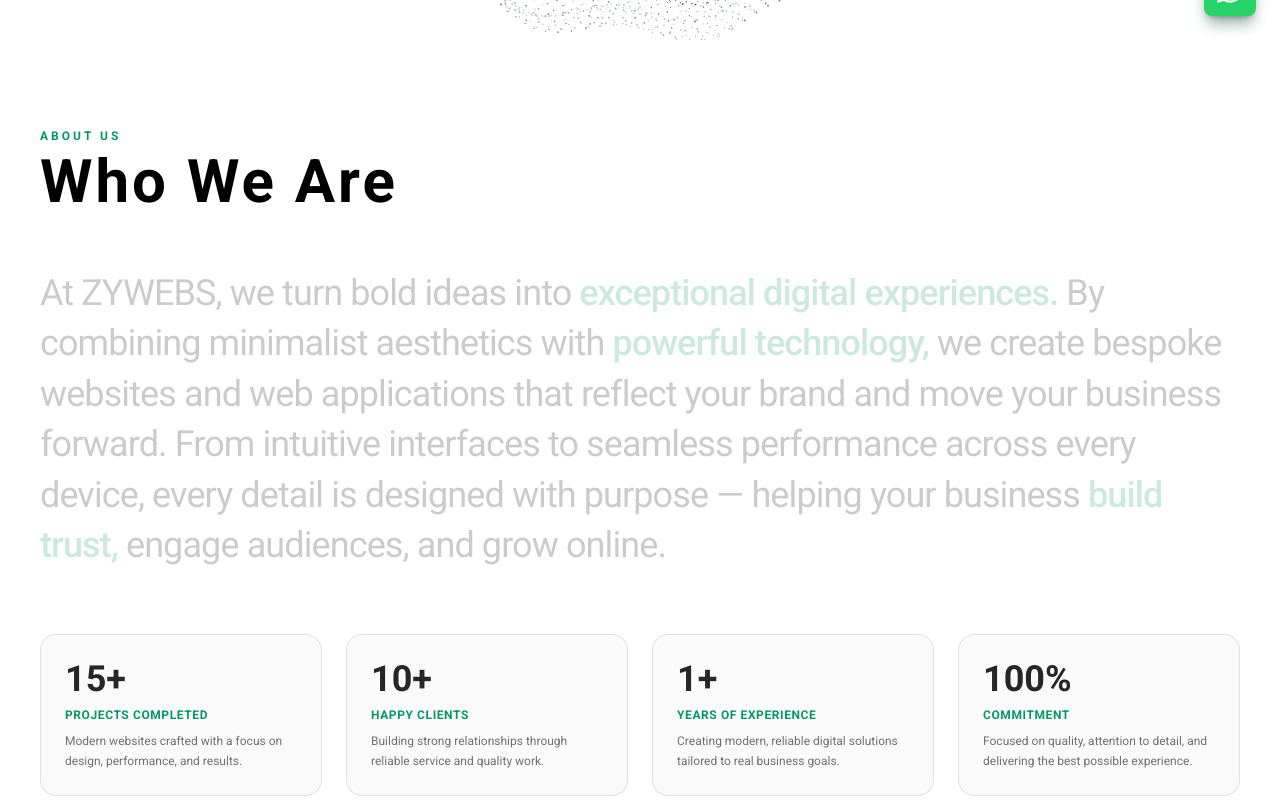
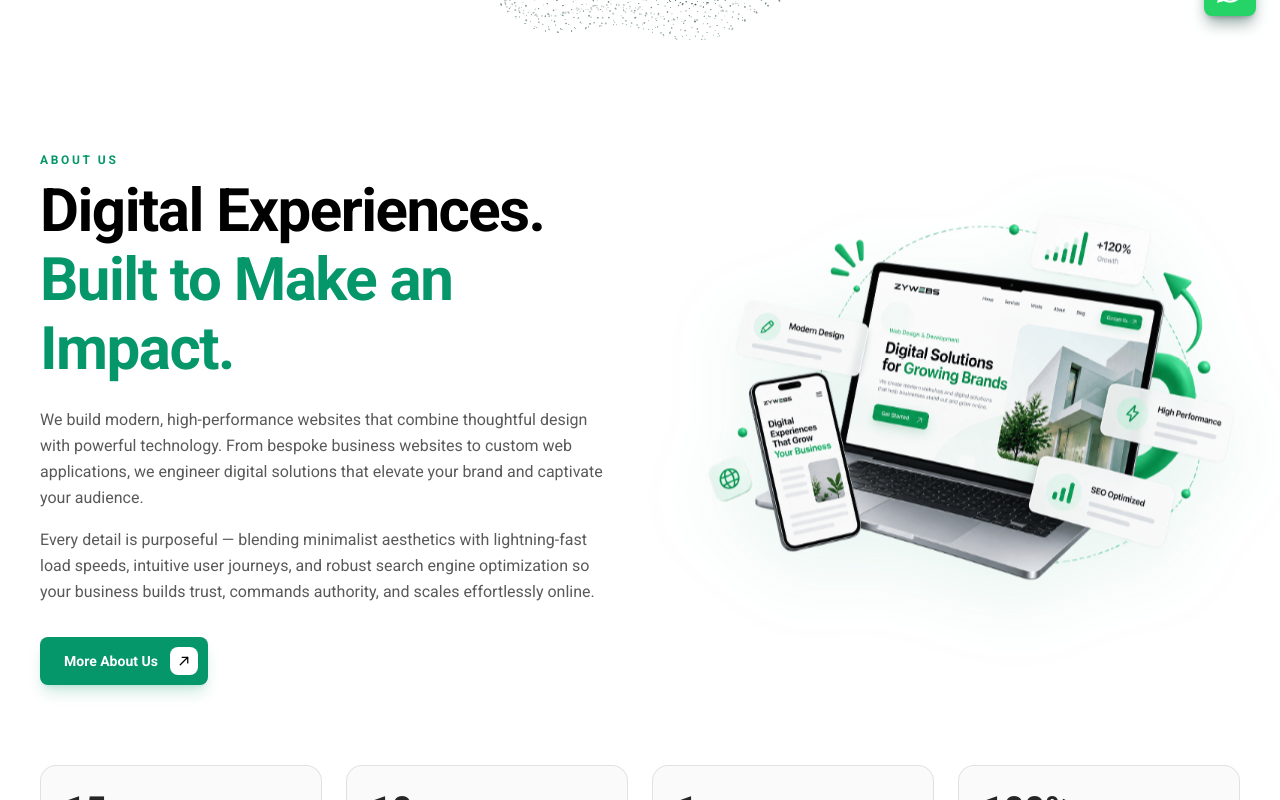
Before and after one commit to jeevanthomas7/zywebs, a Next.js app: page / in a window 1280 px wide. Shown: the part 760-1560 px from the top of the page. Built offline with nearby package versions, Linux system fonts and the light colour scheme.

Commit message:
updation

```diff
--- a/app/components/about.tsx
+++ b/app/components/about.tsx
@@ -1,19 +1,6 @@
 "use client";
 
 import React, { useEffect, useRef, useState } from "react";
-
-const aboutText =
-  "At ZYWEBS, we turn bold ideas into exceptional digital experiences. By combining minimalist aesthetics with powerful technology, we create bespoke websites and web applications that reflect your brand and move your business forward. From intuitive interfaces to seamless performance across every device, every detail is designed with purpose — helping your business build trust, engage audiences, and grow online.";
-
-export const HIGHLIGHTED_GREEN_WORDS = [
-  "exceptional",
-  "digital",
-  "experiences",
-  "powerful",
-  "technology",
-  "build",
-  "trust",
-];
 
 const stats = [
   {
@@ -26,7 +13,7 @@
   {
     value: 10,
     suffix: "+",
-    label: "Happy Clients",
+    label: " Clients Work Completed",
     description:
       "Building strong relationships through reliable service and quality work.",
   },
@@ -37,7 +24,6 @@
     description:
       "Creating modern, reliable digital solutions tailored to real business goals.",
   },
-
   {
     value: 100,
     suffix: "%",
@@ -45,79 +31,51 @@
     description:
       "Focused on quality, attention to detail, and delivering the best possible experience.",
   },
-
 ];
 
 export function About() {
-  const paragraphRef = useRef<HTMLParagraphElement | null>(null);
+  const sectionRef = useRef<HTMLElement | null>(null);
+  const imageRef = useRef<HTMLDivElement | null>(null);
   const statsRef = useRef<HTMLDivElement | null>(null);
   const animatedRef = useRef(false);
   const [counts, setCounts] = useState(stats.map(() => 0));
 
   useEffect(() => {
-    const paragraph = paragraphRef.current;
-    if (!paragraph) return;
+    let ticking = false;
 
-    const words = paragraph.querySelectorAll<HTMLSpanElement>("span.reveal-word");
-    const reduced = window.matchMedia("(prefers-reduced-motion: reduce)").matches;
-
-    if (reduced) {
-      words.forEach((word) => {
-        word.style.opacity = "1";
-      });
+    const handleScroll = () => {
+      if (!ticking) {
+        requestAnimationFrame(() => {
+          if (!sectionRef.current || !imageRef.current) {
+            ticking = false;
             return;
           }
 
-    let isVisible = false;
-    let rafId = 0;
+          const rect = sectionRef.current.getBoundingClientRect();
+          const windowHeight = window.innerHeight;
 
-    const update = () => {
-      if (!paragraph || !isVisible) return;
-      const rect = paragraph.getBoundingClientRect();
-      const height = window.innerHeight;
+          if (rect.top < windowHeight && rect.bottom > 0) {
+            const progress =
+              (windowHeight - rect.top) / (windowHeight + rect.height);
+            const translateY = (progress - 0.5) * -70;
+            imageRef.current.style.transform = `translate3d(0, ${translateY.toFixed(
+              2
+            )}px, 0)`;
+          }
 
-      const startY = height * 0.85;
-      const endY = height * 0.15;
-      const totalDist = startY - endY + rect.height;
-      const currentDist = startY - rect.top;
-      const progress = Math.max(0, Math.min(1, currentDist / totalDist));
-
-      const total = words.length;
-      words.forEach((word, index) => {
-        const wordProgress = Math.max(0, Math.min(1, progress * total - index));
-        const opacity = 0.2 + wordProgress * 0.8;
-        word.style.opacity = opacity.toFixed(3);
+          ticking = false;
         });
+        ticking = true;
+      }
     };
 
-    const loop = () => {
-      if (isVisible) update();
-      rafId = requestAnimationFrame(loop);
-    };
-
-    const observer = new IntersectionObserver(
-      ([entry]) => {
-        isVisible = entry.isIntersecting;
-        if (isVisible) update();
-      },
-      { rootMargin: "250px 0px 250px 0px" }
-    );
-
-    observer.observe(paragraph);
-    rafId = requestAnimationFrame(loop);
-
-    const onScrollOrResize = () => {
-      if (isVisible) update();
-    };
-
-    window.addEventListener("scroll", onScrollOrResize, { passive: true });
-    window.addEventListener("resize", onScrollOrResize, { passive: true });
+    handleScroll();
+    window.addEventListener("scroll", handleScroll, { passive: true });
+    window.addEventListener("resize", handleScroll, { passive: true });
 
     return () => {
-      observer.disconnect();
-      cancelAnimationFrame(rafId);
-      window.removeEventListener("scroll", onScrollOrResize);
-      window.removeEventListener("resize", onScrollOrResize);
+      window.removeEventListener("scroll", handleScroll);
+      window.removeEventListener("resize", handleScroll);
     };
   }, []);
 
@@ -162,78 +120,118 @@
     };
   }, []);
 
-  const isGreenWord = (word: string) => {
-    const clean = word.toLowerCase().replace(/[^a-z0-9]/g, "");
-    return HIGHLIGHTED_GREEN_WORDS.some(
-      (hw) => hw.toLowerCase().replace(/[^a-z0-9]/g, "") === clean
-    );
-  };
-
-  const words = aboutText.trim().split(/\s+/);
-
   return (
     <section
+      ref={sectionRef}
       id="about"
-      className="w-full bg-white pt-10 sm:pt-16 lg:pt-22 sm:pb-16 lg:pb-22 text-black overflow-hidden"
+      className="w-full bg-white pt-10 sm:pt-20 lg:pt-28 pb-0 sm:pb-20 lg:pb-24 text-black overflow-hidden"
     >
       <div className="container mx-auto px-3 sm:px-6 lg:px-10">
-        <div className="mb-8 lg:mb-14">
-          <p className="text-xs font-semibold uppercase tracking-[0.25em] text-[#059669] text-center sm:text-left">
+        <div className="grid grid-cols-1 sm:grid-cols-12 gap-8 lg:gap-12 items-center">
+          <div className="order-1 lg:order-1 sm:col-span-6 flex flex-col">
+            <div className="text-center sm:text-left">
+              <p className="text-xs font-semibold uppercase tracking-[0.22em] text-[#059669]">
                 About Us
               </p>
 
-          <h2 className="mt-2 text-3xl sm:text-5xl lg:text-6xl font-semibold tracking-wider text-center sm:text-left">
-            <span className="text-black">Who We Are </span>
+              <h2 className="mt-2 text-[32px] sm:text-4xl lg:text-6xl font-semibold tracking-tight text-black leading-[1.15]">
+                Digital Experiences.
+                <br />
+                <span className="text-[#059669]">
+                  Built to Make an Impact.
+                </span>
               </h2>
             </div>
 
-        <div className="w-full">
-          <p
-            ref={paragraphRef}
-            className="w-full text-xl sm:text-4xl lg:text-4xl font-normal leading-[1.3] lg:leading-[1.4] tracking-tight"
-          >
-            {words.map((word, index) => {
-              const highlighted = isGreenWord(word);
-              return (
-                <React.Fragment key={index}>
-                  <span
-                    className={`reveal-word inline-block transition-opacity duration-150 ease-out ${
-                      highlighted
-                        ? "text-[#059669] font-medium"
-                        : "text-black"
-                    }`}
-                    style={{ opacity: 0.2 }}
-                  >
-                    {word}
-                  </span>
-                  {index < words.length - 1 ? " " : ""}
-                </React.Fragment>
-              );
-            })}
+
+
+            <div className="hidden sm:block mt-4 sm:mt-6 space-y-3 sm:space-y-4 text-sm sm:text-base leading-relaxed text-black/65 max-w-2xl text-left">
+              <p>
+                We build modern, high-performance websites that combine thoughtful
+                design with powerful technology. From bespoke business websites to
+                custom web applications, we engineer digital solutions that elevate
+                your brand and captivate your audience.
+              </p>
+              <p>
+                Every detail is purposeful — blending minimalist aesthetics with
+                lightning-fast load speeds, intuitive user journeys, and robust search
+                engine optimization so your business builds trust, commands authority,
+                and scales effortlessly online.
               </p>
             </div>
 
-        <div className="mt-8 sm:mt-12 lg:mt-16 grid grid-cols-1 lg:grid-cols-4 gap-8 lg:gap-14 items-center">
-          <div className="order-2 lg:order-1 lg:col-span-7">
+            <div className="hidden sm:flex mt-6 sm:mt-8 items-center justify-start">
+              <a
+                href="#"
+                className="group inline-flex items-center gap-2.5 sm:gap-3 rounded-lg bg-[#059669] pl-5 pr-2 py-2 sm:pl-6 sm:pr-2.5 sm:py-2.5 text-xs sm:text-sm font-semibold text-white transition-all duration-300 hover:bg-[#047857] hover:shadow-xl hover:shadow-[#059669]/25 active:scale-95 cursor-pointer shadow-lg shadow-[#059669]/20"
+              >
+                <span>More About Us</span>
+                <span className="relative flex h-6 w-6 sm:h-7 sm:w-7 shrink-0 items-center justify-center overflow-hidden rounded-md sm:rounded-lg bg-white text-black transition-transform duration-300 group-hover:scale-105">
+                  <svg
+                    className="h-3 w-3 sm:h-3 sm:w-3 transition-transform duration-300 ease-out group-hover:translate-x-4 group-hover:-translate-y-4"
+                    fill="none"
+                    viewBox="0 0 24 24"
+                    stroke="currentColor"
+                    strokeWidth="2.5"
+                  >
+                    <path
+                      strokeLinecap="round"
+                      strokeLinejoin="round"
+                      d="M4.5 19.5l15-15m0 0H8.25m11.25 0v11.25"
+                    />
+                  </svg>
+                  <svg
+                    className="absolute h-3 w-3 sm:h-3 sm:w-3 -translate-x-4 translate-y-4 transition-transform duration-300 ease-out group-hover:translate-x-0 group-hover:translate-y-0"
+                    fill="none"
+                    viewBox="0 0 24 24"
+                    stroke="currentColor"
+                    strokeWidth="2.5"
+                  >
+                    <path
+                      strokeLinecap="round"
+                      strokeLinejoin="round"
+                      d="M4.5 19.5l15-15m0 0H8.25m11.25 0v11.25"
+                    />
+                  </svg>
+                </span>
+              </a>
+            </div>
+          </div>
+
+          <div className="order-1 lg:order-2 sm:col-span-6 items-center justify-center relative">
+            <div
+              ref={imageRef}
+              className="w-full max-w-3xl flex items-center justify-center transition-transform duration-75 ease-out will-change-transform"
+            >
+              <img
+                src="/img/abt.png"
+                alt="Digital Experiences - ZYWEBS"
+                className="w-full h-auto object-contain lg:max-h-[520px] select-none pointer-events-none drop-shadow-[0_20px_40px_rgba(5,150,105,0.1)]"
+                loading="lazy"
+              />
+            </div>
+          </div>
+        </div>
+
         <div
           ref={statsRef}
-              className="grid grid-cols-3 lg:grid-cols-4 gap-2.5 sm:gap-4 lg:gap-6"
+          className="mt-8 sm:mt-16 lg:mt-20 grid grid-cols-3 sm:grid-cols-4 gap-2.5 sm:gap-4 lg:gap-6"
         >
           {stats.map((stat, index) => {
             const isCommitment = stat.label === "Commitment";
             return (
               <div
                 key={stat.label}
-                    className={`rounded-xl sm:rounded-2xl border border-black/10 bg-black/[0.02] p-3 sm:p-5 lg:p-6 transition-all duration-300 hover:border-[#059669]/40 hover:bg-[#059669]/[0.02] flex flex-col justify-between ${
-                      isCommitment ? "hidden lg:flex" : "flex"
+                className={`rounded-md sm:rounded-2xl border border-black/10 bg-black/[0.02] p-3 sm:p-5 lg:p-6 transition-all duration-300 hover:border-[#059669]/40 hover:bg-[#059669]/[0.02] flex flex-col justify-between ${
+                  isCommitment ? "hidden sm:flex" : "flex"
                 }`}
               >
-                    <div className="text-2xl sm:text-3xl lg:text-4xl font-bold text-black/85">
+                <div className="text-xl sm:text-3xl lg:text-4xl font-bold text-black/85">
                   {counts[index]}
                   {stat.suffix}
                 </div>
 
-                    <div className="mt-1 sm:mt-2 text-[10px] sm:text-xs font-semibold uppercase tracking-wider text-[#059669]">
+                <div className="mt-1 sm:mt-2 text-[9px] sm:text-xs font-semibold uppercase tracking-wider text-[#059669]">
                   {stat.label}
                 </div>
 
@@ -245,20 +243,6 @@
           })}
         </div>
       </div>
-
-          {/* <div className="hidden lg:flex order-1 lg:order-2 lg:col-span-5 flex items-center justify-center">
-            <div className="relative flex items-center justify-center p-2 sm:p-4">
-              <div className="pointer-events-none absolute -inset-6 rounded-full bg-[#059669]/10 blur-3xl" />
-
-              <img
-                src="/logo/icon.png"
-                alt="ZYWEBS Z Logo"
-                className="relative h-44 sm:h-56 lg:h-72 w-auto object-contain animate-float drop-shadow-[0_15px_35px_rgba(5,150,105,0.25)] select-none"
-              />
-            </div>
-          </div> */}
-        </div>
-      </div>
     </section>
   );
 }
--- a/app/components/testimonials.tsx
+++ b/app/components/testimonials.tsx
@@ -78,7 +78,7 @@
               key={`img-${currentIndex}`}
               src={current.image}
               alt={current.name}
-              className="absolute inset-0 h-full w-full object-cover grayscale transition-all duration-500 ease-out animate-in fade-in"
+              className="absolute inset-0 h-full w-full object-cover transition-all duration-500 ease-out animate-in fade-in"
             />
             <div className="absolute inset-0 bg-gradient-to-t from-black/60 via-black/10 to-transparent pointer-events-none" />
 
```
Also changed, not shown: public/img/abt.png (added), public/img/abt.png.png (added). Lines whose indentation alone changed are shown as unchanged.
